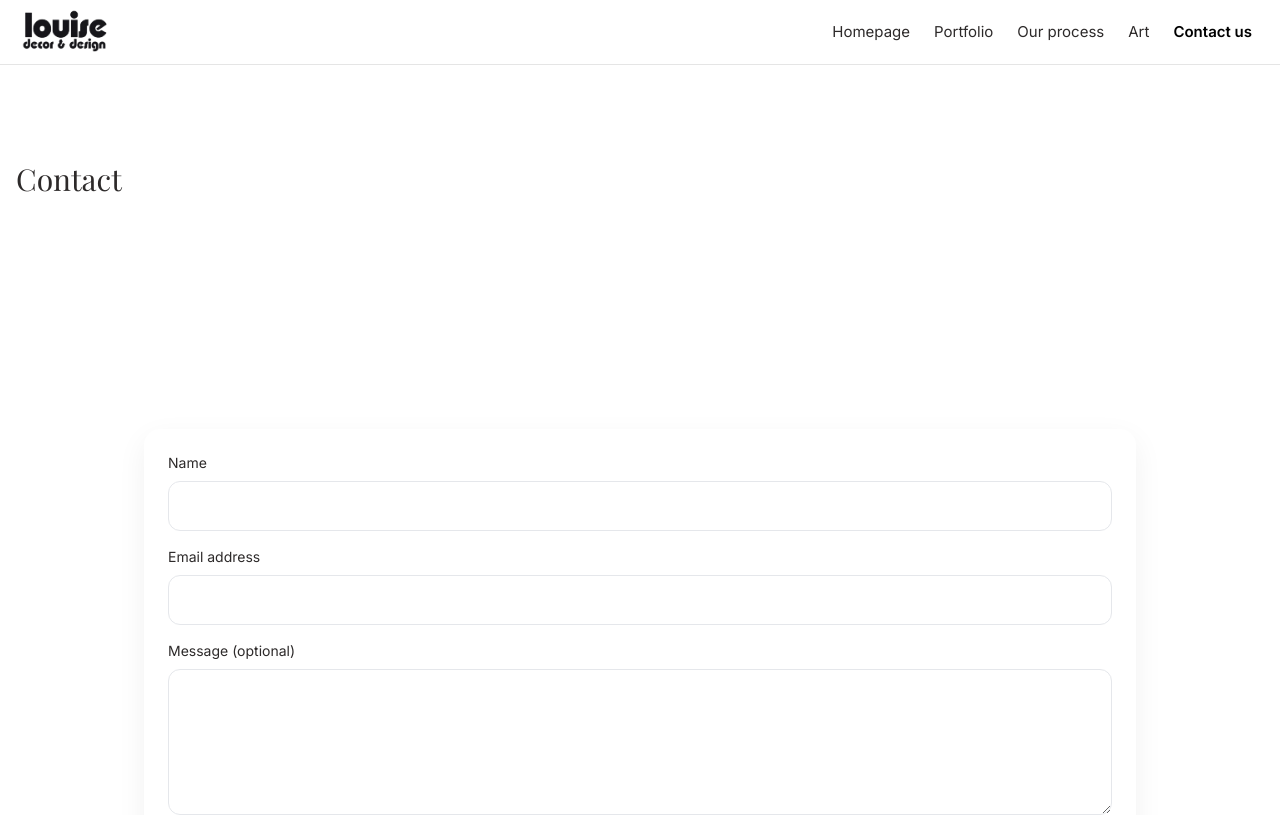
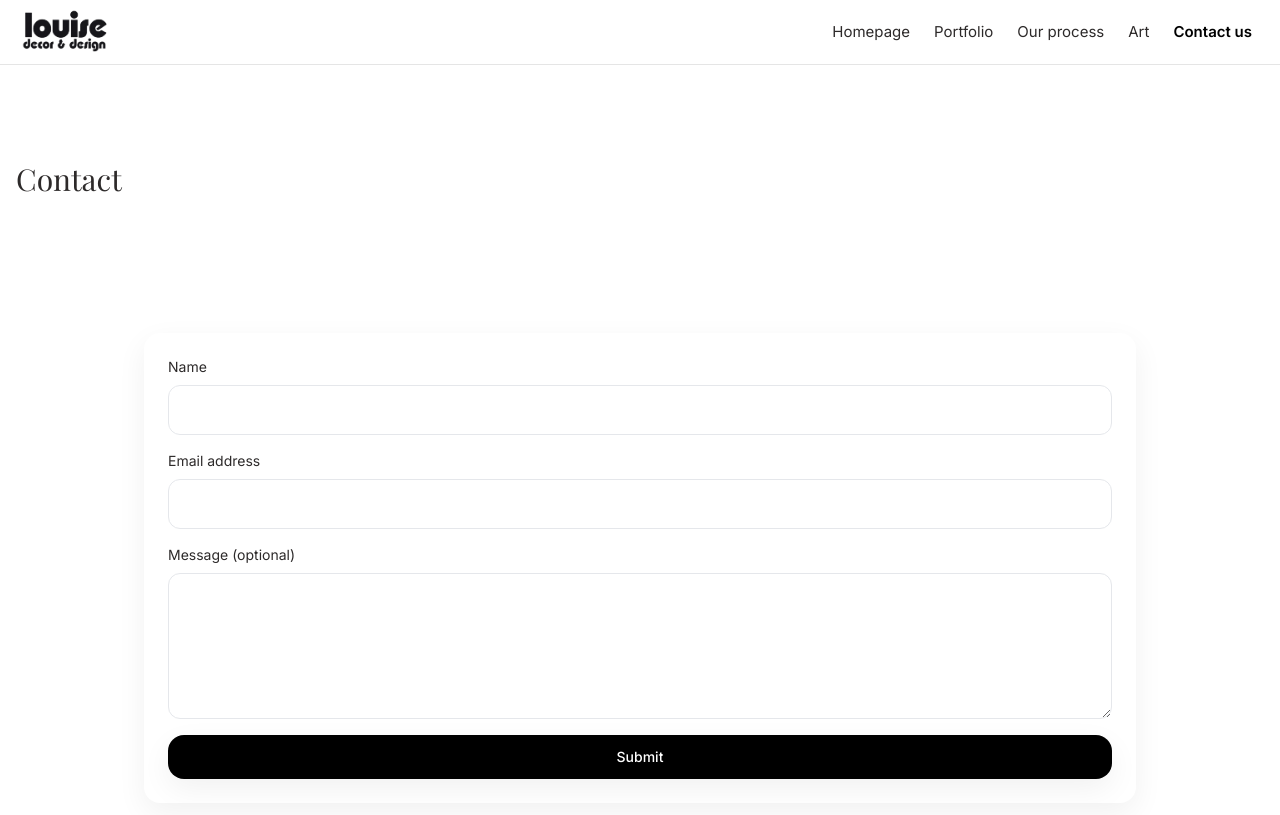
Before and after one commit to eliegamala/Louise-Decor-Design-1, a Next.js app: page /contact in a window 1280 px wide. Shown: the top 815 px of the page. Built offline with nearby package versions, Linux system fonts and the light colour scheme; a web font is replaced by a local one.

Commit message:
Update globals.css

```diff
--- a/styles/globals.css
+++ b/styles/globals.css
@@ -35,3 +35,8 @@ html, body, #__next {
   background-repeat: no-repeat;
   background-size: cover;
 }
+
+/* Remove or reduce top padding specifically for the contact form section */
+.section-contact-form {
+  padding-top: 0; /* Or a smaller value like 1rem if you want a tiny bit of space */
+}
```
